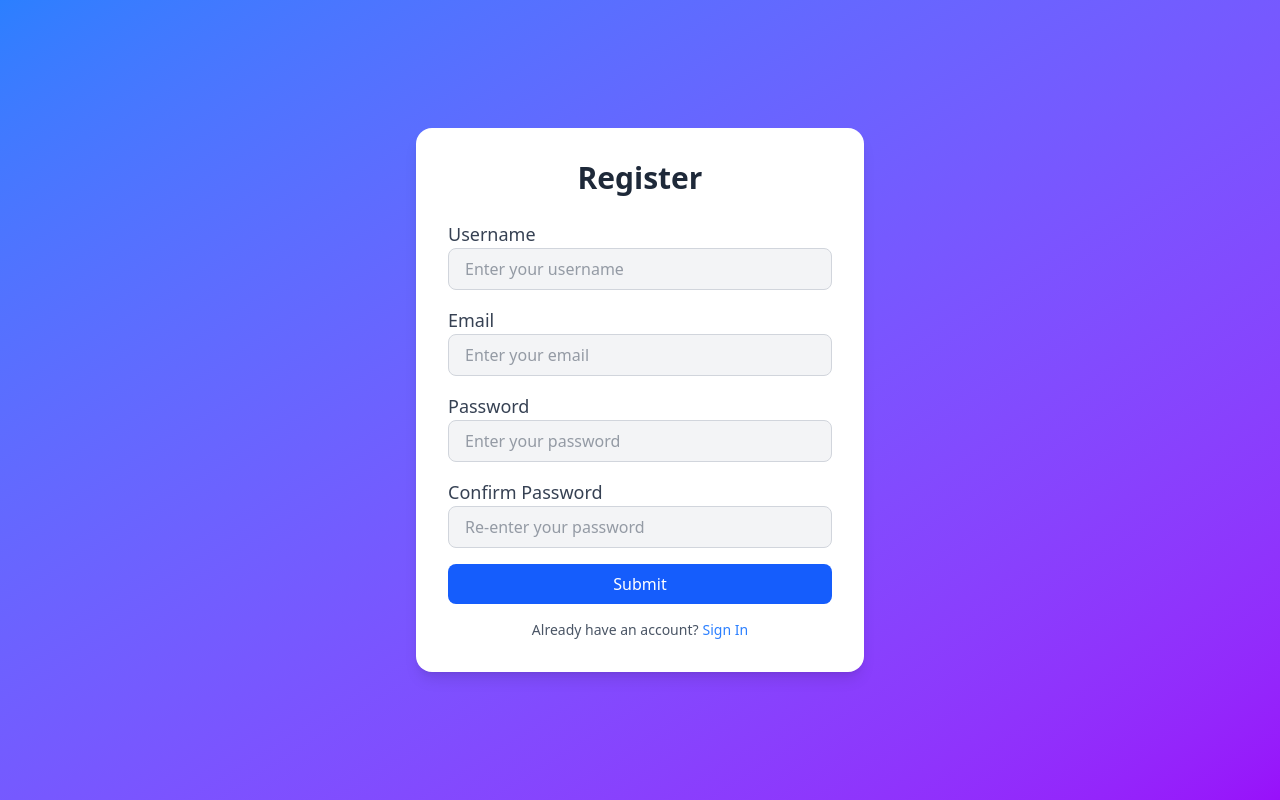
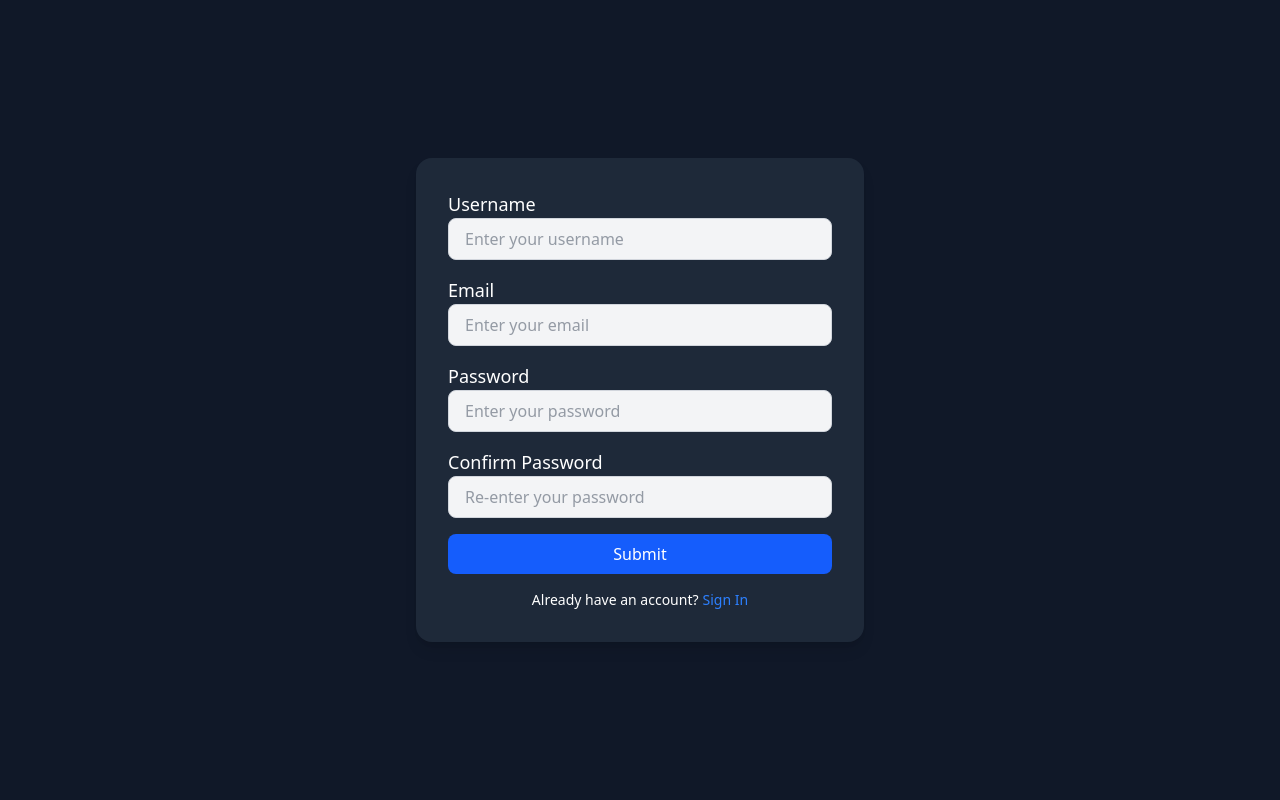
Before and after one commit to PranitBhatt/IPL-Score-Prediction, a React (Create React App) app in the folder IPL_Score_project/client/: page /register in a window 1280 px wide. Built offline with nearby package versions, Linux system fonts and the light colour scheme.

Commit message:
changes in design

```diff
--- a/IPL_Score_project/client/src/components/register.js
+++ b/IPL_Score_project/client/src/components/register.js
@@ -73,16 +73,16 @@ export default function Register() {
 
 
     return (
-        <div className="flex items-center justify-center min-h-screen bg-gradient-to-br from-blue-500 to-purple-600">
-            <div className="w-full max-w-md p-8 bg-white rounded-2xl shadow-lg">
-                <h1 className="text-3xl font-bold text-center text-gray-800 mb-6">Register</h1>
+        <div className="flex items-center justify-center min-h-screen bg-gray-900">
+            <div className="w-full max-w-md p-8 bg-gray-800 rounded-2xl shadow-lg">
+                {/* <h1 className="text-3xl font-bold text-center text-white mb-6">Register</h1> */}
                 <div className="messages">
                 {errorMessage()}
                 {successMessage()}
             </div>
                 <form className="space-y-4">
                     <div className="form-group">
-                        <label className="block text-lg font-medium text-gray-700" htmlFor="username">Username</label>
+                        <label className="block text-lg font-medium text-white" htmlFor="username">Username</label>
                         <input
                             onChange={handleName}
                             id="username"
@@ -97,7 +97,7 @@ export default function Register() {
                     </div>
 
                     <div className="form-group">
-                        <label className="block text-lg font-medium text-gray-700" htmlFor="email">Email</label>
+                        <label className="block text-lg font-medium text-white" htmlFor="email">Email</label>
                         <input
                             onChange={handleEmail}
                             id="email"
@@ -112,7 +112,7 @@ export default function Register() {
                     </div>
 
                     <div className="form-group">
-                        <label className="block text-lg font-medium text-gray-700" htmlFor="password">Password</label>
+                        <label className="block text-lg font-medium text-white" htmlFor="password">Password</label>
                         <input
                             onChange={handlePassword}
                             id="password"
@@ -127,7 +127,7 @@ export default function Register() {
                     </div>
 
                     <div className="form-group">
-                        <label className="block text-lg font-medium text-gray-700" htmlFor="confirm_password">Confirm Password</label>
+                        <label className="block text-lg font-medium text-white" htmlFor="confirm_password">Confirm Password</label>
                         <input
                             onChange={handleConfirmPassword}
                             id="confirm_password"
@@ -151,7 +151,7 @@ export default function Register() {
                     </div>
                 </form>
 
-                <p className="mt-4 text-sm text-center text-gray-600">
+                <p className="mt-4 text-sm text-center text-white">
                     Already have an account?
                     <a className="ml-1 text-blue-500 hover:underline" href="/login">Sign In</a>
                 </p>
```
